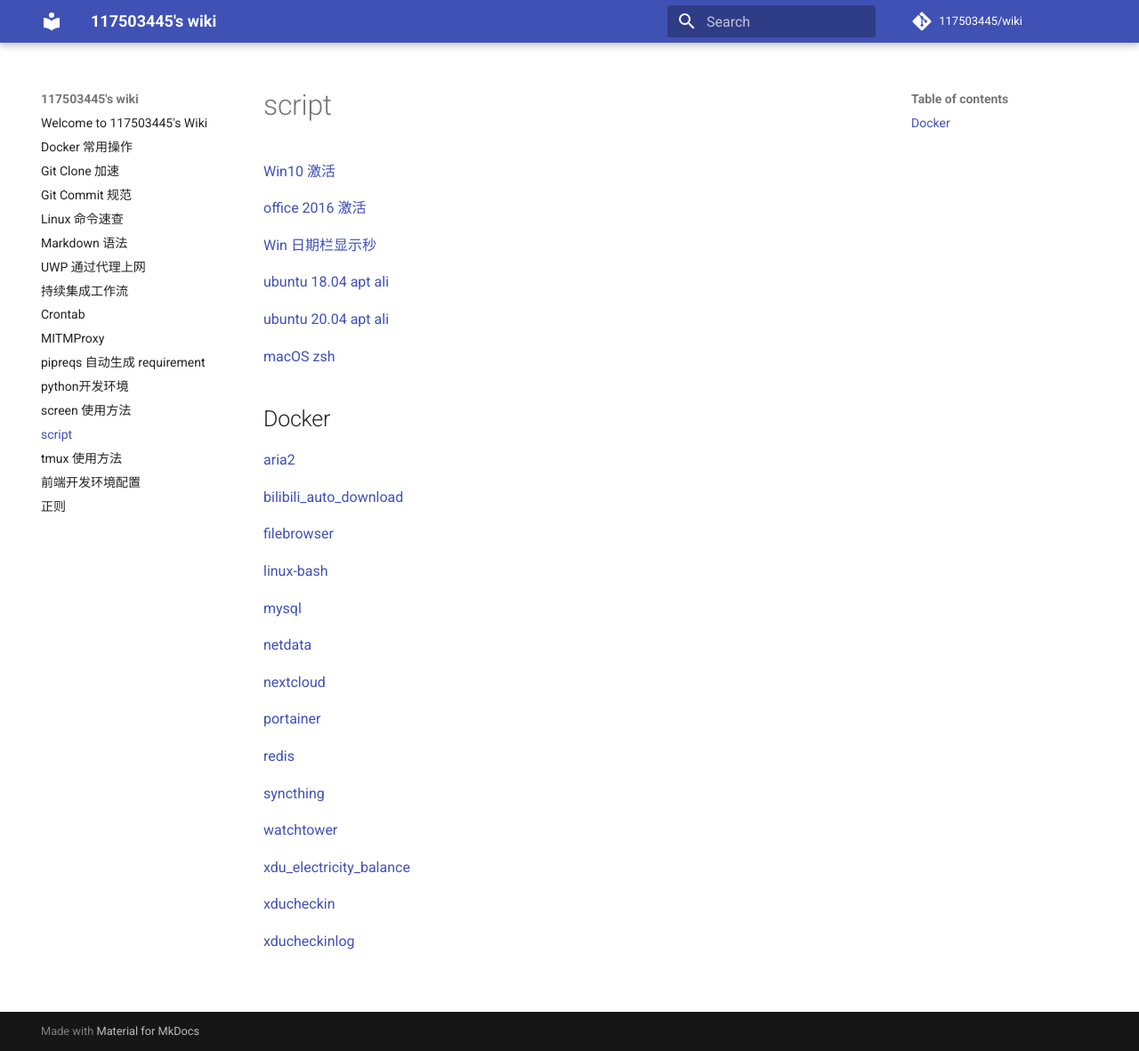
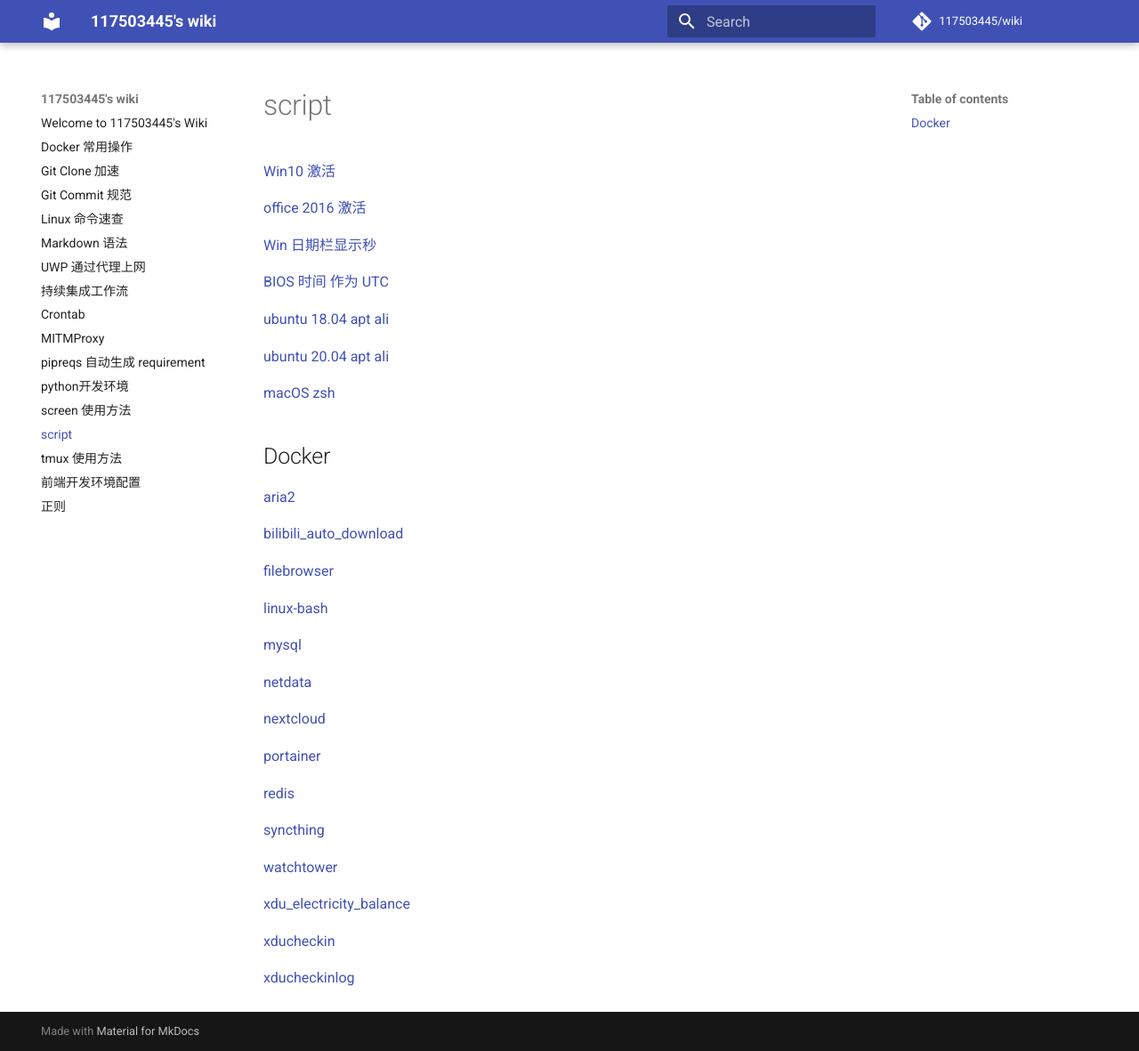
Before and after one commit to 117503445/wiki, an MkDocs documentation site: the page built from docs/script.md, in a window 1280 px wide and 1181 px high. Shown: the whole window at 89% size. Built offline with MkDocs 1.6.1 and Material for MkDocs 9.7.7, drawn with Linux system fonts in a browser that asks for light colours; comment, search, counter and statistics services are not loaded.

Commit message:
add bios_time_as_UTC.bat

```diff
--- a/docs/script.md
+++ b/docs/script.md
@@ -5,6 +5,8 @@
 [office 2016 激活](script/office_2016_kms.bat)
 
 [Win 日期栏显示秒](script/show_seconds.reg)
+
+[BIOS 时间 作为 UTC](script/bios_time_as_UTC.bat)
 
 [ubuntu 18.04 apt ali](script/ubuntu_1804_apt.sh)
 
```
Also changed, not shown: 1 other file.
